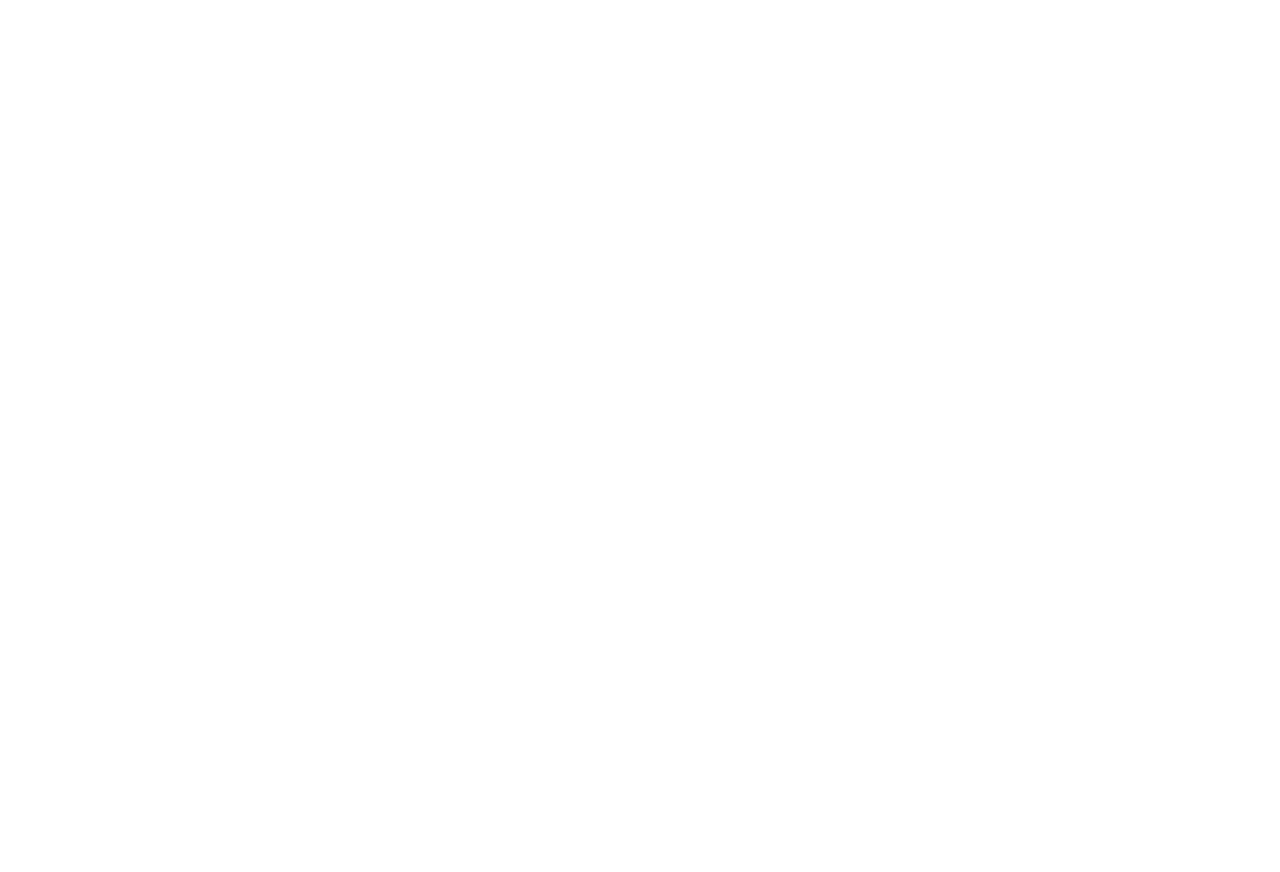
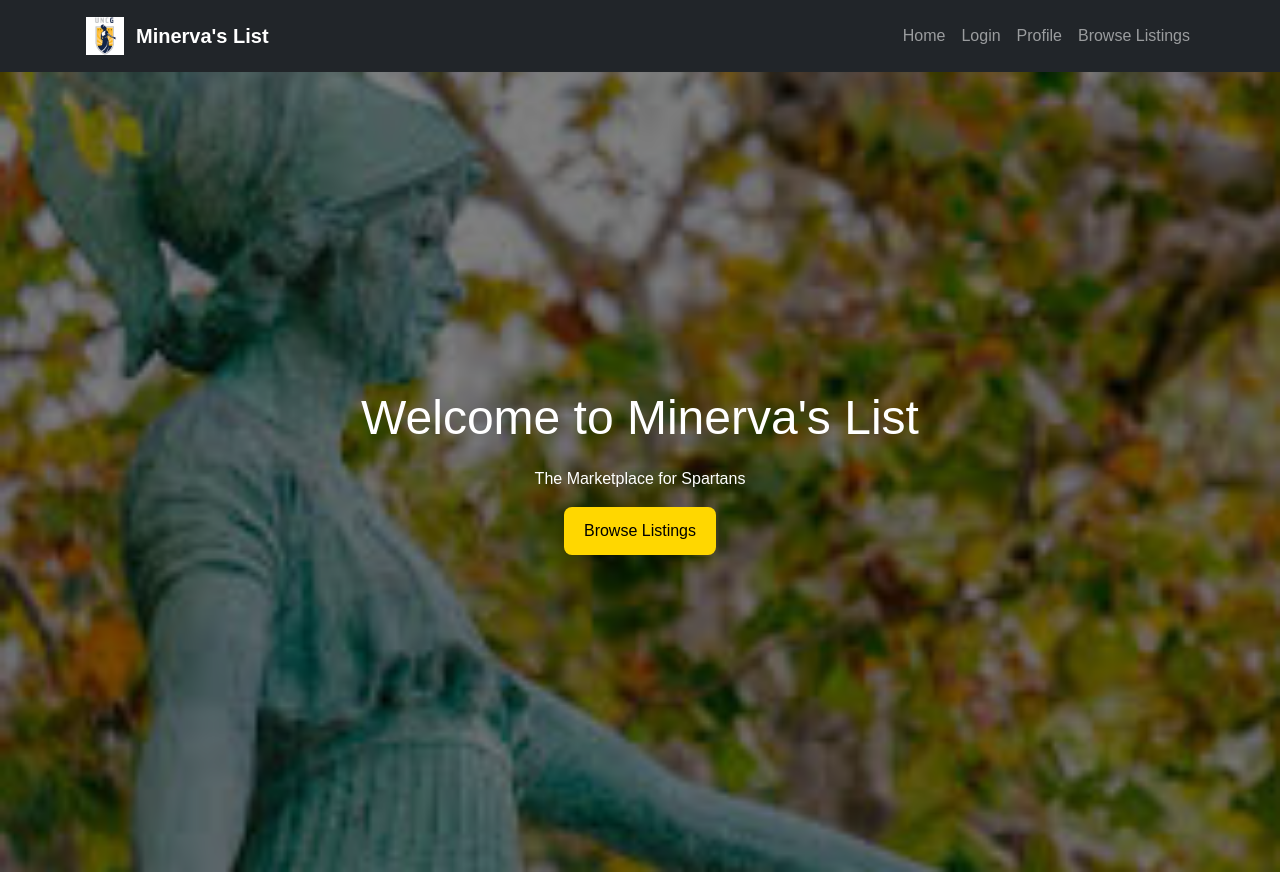
Before and after one commit to AHub05/sp26-team2, a plain HTML site: page high-fidelity-prototype/index.html in a window 1280 px wide. Before the commit the page ends 800 px from the top, so only its background shows below. Drawn offline with nearby package versions, Linux system fonts and the light colour scheme.

Commit message:
Milestone3: Landing page, Profile page and logo added

```diff
--- a/high-fidelity-prototype/Provider/Profile.html
+++ b/high-fidelity-prototype/Provider/Profile.html
@@ -85,7 +85,39 @@
 
   <body>
  <!---Nav bar--->
+ <nav class="navbar navbar-expand-lg navbar-dark bg-dark">
+    <div class="container">
+<a class="navbar-brand d-flex align-items-center" href="index.html">
+  <div style="background-color:#212529; padding:4px; border-radius:6px;">
+    <img src="../images/MinervaLogo.png"
+         alt="Minerva Logo"
+         style="height:38px;">
+  </div>
+  <span class="fw-bold text-white ms-2">Minerva's List</span>
+</a>
 
+      <button class="navbar-toggler" type="button" data-bs-toggle="collapse" data-bs-target="#mainNav">
+        <span class="navbar-toggler-icon"></span>
+      </button>
+
+      <div class="collapse navbar-collapse" id="mainNav">
+        <ul class="navbar-nav ms-auto">
+          <li class="nav-item">
+            <a class="nav-link" href="index.html">Home</a>
+          </li>
+          <li class="nav-item">
+            <a class="nav-link" href="customer-prototype/login.html">Login</a>
+          </li>
+          <li class="nav-item">
+            <a class="nav-link" href="Provider/Profile.html">Profile</a>
+          </li>
+          <li class="nav-item">
+            <a class="nav-link" href="customer-prototype/listing.html">Browse Listings</a>
+          </li>
+        </ul>
+      </div>
+    </div>
+  </nav>
 
     <main class="container my-4">
       <!-- Top profile section -->
@@ -304,5 +336,6 @@
         }
       });
     </script>
+      <script src="https://cdn.jsdelivr.net/npm/bootstrap@5.3.3/dist/js/bootstrap.bundle.min.js"></script>
   </body>
 </html>
--- a/high-fidelity-prototype/index.html
+++ b/high-fidelity-prototype/index.html
@@ -0,0 +1,105 @@
+<!doctype html>
+<html lang="en">
+<head>
+  <meta charset="UTF-8">
+  <title>Minerva's List</title>
+  <meta name="viewport" content="width=device-width, initial-scale=1.0">
+ <!-- Bootstrap CSS -->
+  <link
+    href="https://cdn.jsdelivr.net/npm/bootstrap@5.3.3/dist/css/bootstrap.min.css"
+    rel="stylesheet"
+  >
+  <link rel="stylesheet" href="styles/main.css">
+
+  <style>
+    body {
+      margin: 0;
+      font-family: Arial, sans-serif;
+    }
+
+    .hero {
+      height: 100vh;
+      background: url("images/Minerva2.jpeg") no-repeat center center/cover;
+      display: flex;
+      justify-content: center;
+      align-items: center;
+      text-align: center;
+      color: white;
+      position: relative;
+    }
+
+    .hero::before {
+      content: "";
+      position: absolute;
+      inset: 0;
+      background: rgba(0,0,0,0.5);
+    }
+
+    .hero-content {
+      position: relative;
+      z-index: 1;
+    }
+
+    .hero h1 {
+      font-size: 3rem;
+      margin-bottom: 20px;
+    }
+
+    .hero button {
+      padding: 12px 20px;
+      font-size: 1rem;
+      border: none;
+      border-radius: 8px;
+      background: gold;
+      cursor: pointer;
+    }
+  </style>
+</head>
+
+<body>
+
+  <!-- Use Alex's navbar here -->
+     <nav class="navbar navbar-expand-lg navbar-dark bg-dark">
+    <div class="container">
+<a class="navbar-brand d-flex align-items-center" href="index.html">
+  <div style="background-color:#212529; padding:4px; border-radius:6px;">
+    <img src="images/MinervaLogo.png"
+         alt="Minerva Logo"
+         style="height:38px;">
+  </div>
+  <span class="fw-bold text-white ms-2">Minerva's List</span>
+</a>
+
+      <button class="navbar-toggler" type="button" data-bs-toggle="collapse" data-bs-target="#mainNav">
+        <span class="navbar-toggler-icon"></span>
+      </button>
+
+      <div class="collapse navbar-collapse" id="mainNav">
+        <ul class="navbar-nav ms-auto">
+          <li class="nav-item">
+            <a class="nav-link" href="index.html">Home</a>
+          </li>
+          <li class="nav-item">
+            <a class="nav-link" href="customer-prototype/login.html">Login</a>
+          </li>
+          <li class="nav-item">
+            <a class="nav-link" href="Provider/Profile.html">Profile</a>
+          </li>
+          <li class="nav-item">
+            <a class="nav-link" href="customer-prototype/listing.html">Browse Listings</a>
+          </li>
+        </ul>
+      </div>
+    </div>
+  </nav>
+
+  <section class="hero">
+    <div class="hero-content">
+      <h1>Welcome to Minerva's List</h1>
+      <p>The Marketplace for Spartans</p>
+      <button onclick="location.href='customer-prototype/listing.html'">Browse Listings</button>
+    </div>
+  </section>
+  <script src="https://cdn.jsdelivr.net/npm/bootstrap@5.3.3/dist/js/bootstrap.bundle.min.js"></script>
+</body>
+</html>
```
Also changed, not shown: high-fidelity-prototype/images/Minerva2.jpeg (added), high-fidelity-prototype/images/MinervaLogo.png (added).
